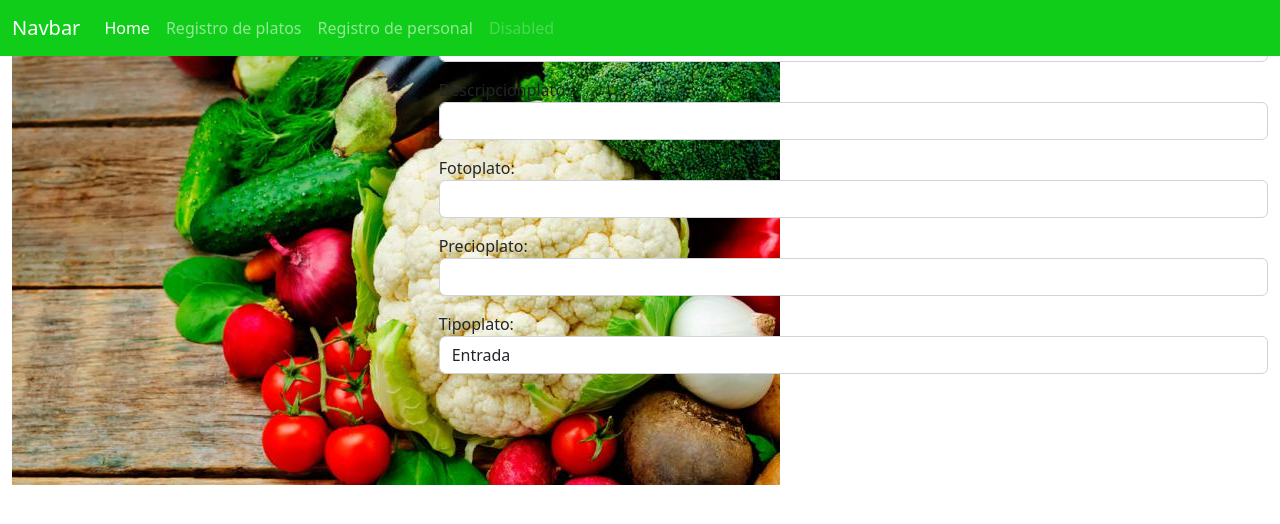
After one commit to xARIANx/restauranteJueves, a Django app: page /platos/ in a window 1280 px wide. The commit adds this page. Shown: the top 524 px of the page. Run offline with Django 4.2, Linux system fonts and the light colour scheme.

Commit message:
Se crean formularios

```diff
--- a/config/config/urls.py
+++ b/config/config/urls.py
@@ -15,10 +15,12 @@ Including another URLconf
 """
 from django.contrib import admin
 from django.urls import path
-from web.views import Home
+from web.views import Home,Platos,Personal
 
 urlpatterns = [
     path('admin/', admin.site.urls),
 
-    path('', Home)
+    path('', Home, name="home"),
+    path('platos/', Platos, name="platos"),
+    path('personal/', Personal, name="personal")
 ]
--- /dev/null
+++ b/config/web/formularios/formularioPlatos.py
@@ -0,0 +1,43 @@
+#los formularios de Django son clases
+
+from django import forms
+
+
+class FormularioPlatos(forms.Form):
+
+    #creando atributo para cargar el selector
+    OPCIONES=(
+        (1,'Entrada'),
+        (2,'Plato fuerte'),
+        (3,'Postre')
+    )
+
+    #Dentro de la clase cada atributo sera un input
+
+    nombrePlato=forms.CharField(
+        widget=forms.TextInput(attrs={'class':'form-control mb-3'}),
+        required=True,
+        max_length=5
+    )
+
+    descripcionPlato=forms.CharField(
+        widget=forms.TextInput(attrs={'class':'form-control mb-3'}),
+        required=False,
+        max_length=20
+    )
+
+    fotoPlato=forms.CharField(
+        widget=forms.TextInput(attrs={'class':'form-control mb-3'}),
+        required=True
+    )
+
+    precioPlato=forms.CharField(
+        widget=forms.NumberInput(attrs={'class':'form-control mb-3'}),
+        required=True
+    )
+
+    tipoPlato=forms.ChoiceField(
+        widget=forms.Select(attrs={'class':'form-control mb-3'}),
+        required=True,
+        choices=OPCIONES
+    )
--- /dev/null
+++ b/config/web/templates/platos.html
@@ -0,0 +1,46 @@
+<!DOCTYPE html>
+<html lang="en">
+<head>
+    <meta charset="UTF-8">
+    <meta http-equiv="X-UA-Compatible" content="IE=edge">
+    <meta name="viewport" content="width=device-width, initial-scale=1.0">
+    <!-- CSS only -->
+    <link href="https://cdn.jsdelivr.net/npm/bootstrap@5.2.2/dist/css/bootstrap.min.css" rel="stylesheet"
+        integrity="sha384-Zenh87qX5JnK2Jl0vWa8Ck2rdkQ2Bzep5IDxbcnCeuOxjzrPF/et3URy9Bv1WTRi" crossorigin="anonymous">
+    <link rel="stylesheet" href="../static/styles/estilosHome.css">
+    <link rel="stylesheet" href="https://cdnjs.cloudflare.com/ajax/libs/animate.css/4.1.1/animate.min.css" />
+    <title>Document</title>
+</head>
+<body>
+
+    <header>
+        {% include './shared/menu.html' %}
+    </header>
+
+    <main>
+
+        <div class="container-fluid">
+            <div class="row">
+                <div class="col-12 col-md-4">
+                    <img src="../static/img/verduras.jpg" alt="">
+                </div>
+                <div class="col-12 col-md-8">
+                    <form>
+                        {{formularioRegistro}}
+                    </form>
+                </div>
+            </div>
+        </div>
+
+    </main>
+
+    <script src="https://cdn.jsdelivr.net/npm/bootstrap@5.2.2/dist/js/bootstrap.bundle.min.js"
+        integrity="sha384-OERcA2EqjJCMA+/3y+gxIOqMEjwtxJY7qPCqsdltbNJuaOe923+mo//f6V8Qbsw3" crossorigin="anonymous">
+        </script>
+
+    <script src="../static/js/wow.min.js"></script>
+    <script>
+        new WOW().init();
+    </script>
+</body>
+</html>
--- a/config/web/templates/shared/menu.html
+++ b/config/web/templates/shared/menu.html
@@ -7,13 +7,13 @@
       <div class="collapse navbar-collapse" id="navbarNav">
         <ul class="navbar-nav">
           <li class="nav-item">
-            <a class="nav-link active" aria-current="page" href="#">Home</a>
+            <a class="nav-link active" aria-current="page" href="{% url 'home' %}">Home</a>
           </li>
           <li class="nav-item">
-            <a class="nav-link" href="#">Features</a>
+            <a class="nav-link" href="{% url 'platos' %}">Registro de platos</a>
           </li>
           <li class="nav-item">
-            <a class="nav-link" href="#">Pricing</a>
+            <a class="nav-link" href="{% url 'personal' %}">Registro de personal</a>
           </li>
           <li class="nav-item">
             <a class="nav-link disabled">Disabled</a>
--- a/config/web/views.py
+++ b/config/web/views.py
@@ -1,4 +1,8 @@
 from django.shortcuts import render
+from web.formularios.formularioPersonal import FormularioPersonal
+
+#importar el formulario a render
+from web.formularios.formularioPlatos import FormularioPlatos
 
 # Create your views here.
 #las vistas en django son los CONTROLADORES
@@ -7,3 +11,22 @@ from django.shortcuts import render
 
 def Home(request):
     return render(request,'index.html')
+
+def Platos(request):
+
+    formulario=FormularioPlatos()
+    datosParaTemplate={
+        'formularioRegistro':formulario
+    }
+
+    return render(request,'platos.html',datosParaTemplate)
+
+def Personal(request):
+
+    formulario=FormularioPersonal()
+    datosParaTemplate={
+        'formularioRegistroPersonal':formulario
+    }
+
+
+    return render(request,'personal.html',datosParaTemplate)
```
Also changed, not shown: config/web/formularios/formularioPersonal.py (added, +52 -0 lines), config/web/templates/personal.html (added, +45 -0 lines), config/web/static/img/verduras.jpg (added), 1 other file.
